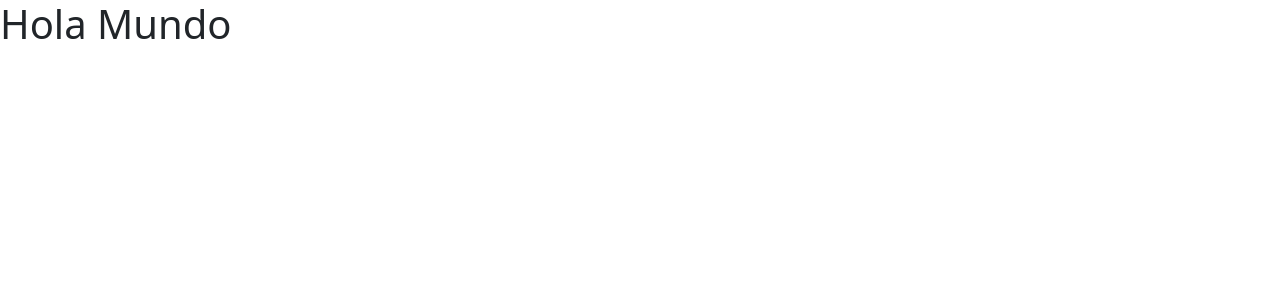
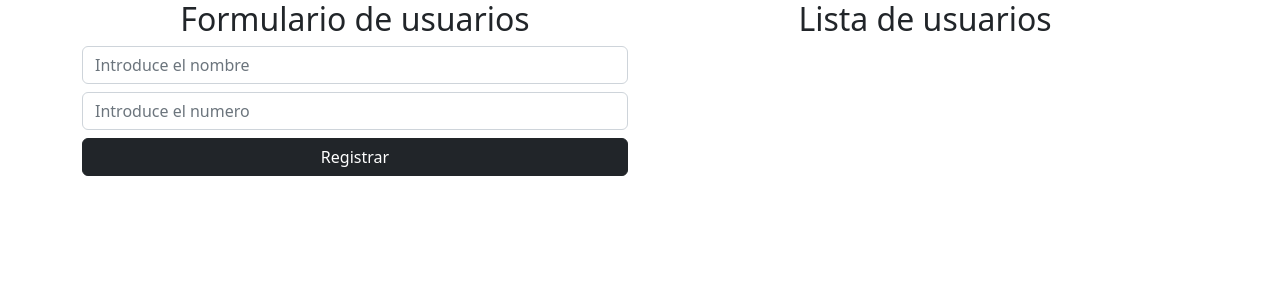
Before and after one commit to OwenLobato/firebase_firestore, a React (Create React App) app: page / in a window 1280 px wide. Shown: the top 300 px of the page. Built offline with nearby package versions, Linux system fonts and the light colour scheme.

Commit message:
Add users form

```diff
--- a/src/App.jsx
+++ b/src/App.jsx
@@ -1,7 +1,31 @@
 function App() {
   return (
-    <div>
-      <h1>Hola Mundo</h1>
+    <div className="container">
+      <div className="row">
+        <div className="col">
+          <h2 className="text-center">Formulario de usuarios</h2>
+          <form className="form-group">
+            <input
+              className="form-control"
+              placeholder="Introduce el nombre"
+              type="text"
+            />
+            <input
+              className="form-control my-2"
+              placeholder="Introduce el numero"
+              type="text"
+            />
+            <input
+              type="submit"
+              value="Registrar"
+              className="btn btn-dark btn-block w-100"
+            />
+          </form>
+        </div>
+        <div className="col">
+          <h2 className="text-center">Lista de usuarios</h2>
+        </div>
+      </div>
     </div>
   );
 }
```
